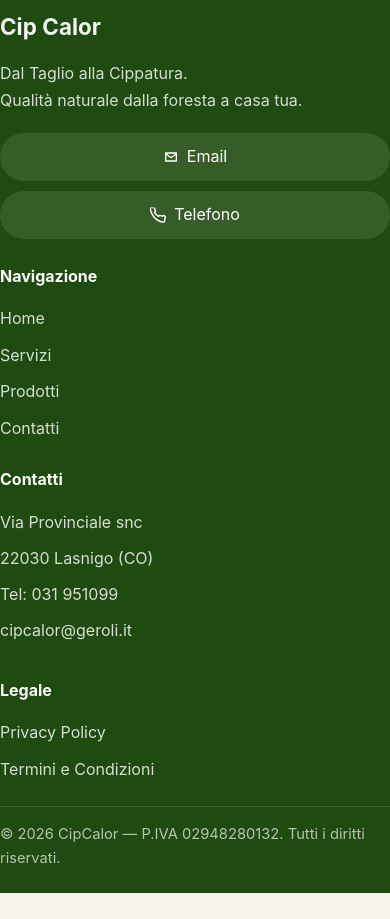
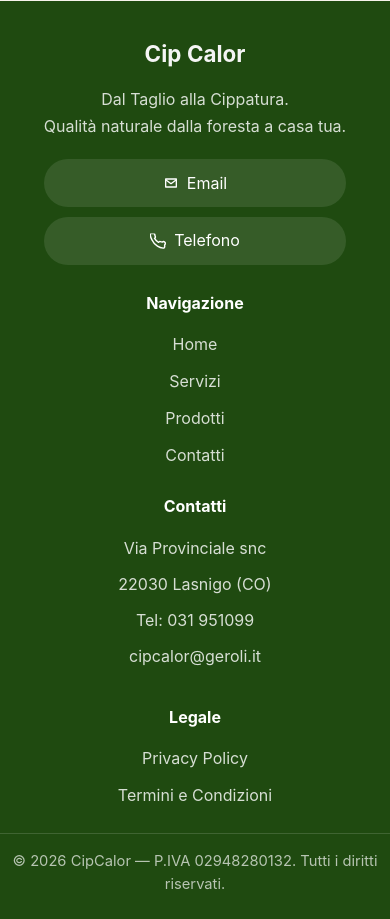
Before and after one commit to sorma/CipCalor, a Next.js app: page /contatti in a window 390 px wide. Shown: the part 1560-2479 px from the top of the page. Before the commit the page ends 2453 px from the top, so only its background shows below. Built offline with nearby package versions, Linux system fonts and the light colour scheme.

Commit message:
Aggiornamento orari

```diff
--- a/src/app/contatti/page.js
+++ b/src/app/contatti/page.js
@@ -49,7 +49,11 @@ export default function Contatti() {
 
         <div className={styles.stripItem}>
           <span className={styles.stripLabel}>Orari</span>
-          <p>Lun – Ven: 8:00 – 18:00<br />Sabato: su appuntamento</p>
+          <p>
+            Lun / Mer / Ven: 8:00 – 12:00 e 14:00 – 17:30<br />
+            Mar / Gio: 8:00 – 12:00<br />
+            Sabato: 8:00 – 12:00
+          </p>
         </div>
       </section>
 
--- a/src/components/Footer.js
+++ b/src/components/Footer.js
@@ -105,7 +105,7 @@ export default function Footer() {
       </div>
 
       <div className={`${styles.bottom} container`}>
-        <p>
+        <p suppressHydrationWarning>
           © {new Date().getFullYear()} CipCalor — P.IVA 02948280132. Tutti i diritti riservati.
         </p>
       </div>
--- a/src/components/Footer.module.css
+++ b/src/components/Footer.module.css
@@ -129,25 +129,25 @@
   font-size: 0.92rem;
 }
 
-@media (max-width: 1024px) {
-  .top {
-    grid-template-columns: repeat(2, minmax(0, 1fr));
-  }
-
-  .brand {
-    max-width: none;
-  }
-}
-
 @media (max-width: 640px) {
   .top {
     grid-template-columns: 1fr;
     gap: 1.6rem;
     padding: 2.2rem 0 1.5rem;
+    text-align: center;
+  }
+
+  .brand {
+    margin-inline: auto;
+  }
+
+  .logo {
+    justify-content: center;
   }
 
   .socials {
     gap: 0.6rem;
+    justify-content: center;
   }
 
   .pill {
@@ -155,7 +155,19 @@
     justify-content: center;
   }
 
+  .col ul {
+    display: flex;
+    flex-direction: column;
+    align-items: center;
+  }
+
+  .col address {
+    text-align: center;
+  }
+
   .bottom {
-    align-items: flex-start;
+    align-items: center;
+    justify-content: center;
+    text-align: center;
   }
 }
```
